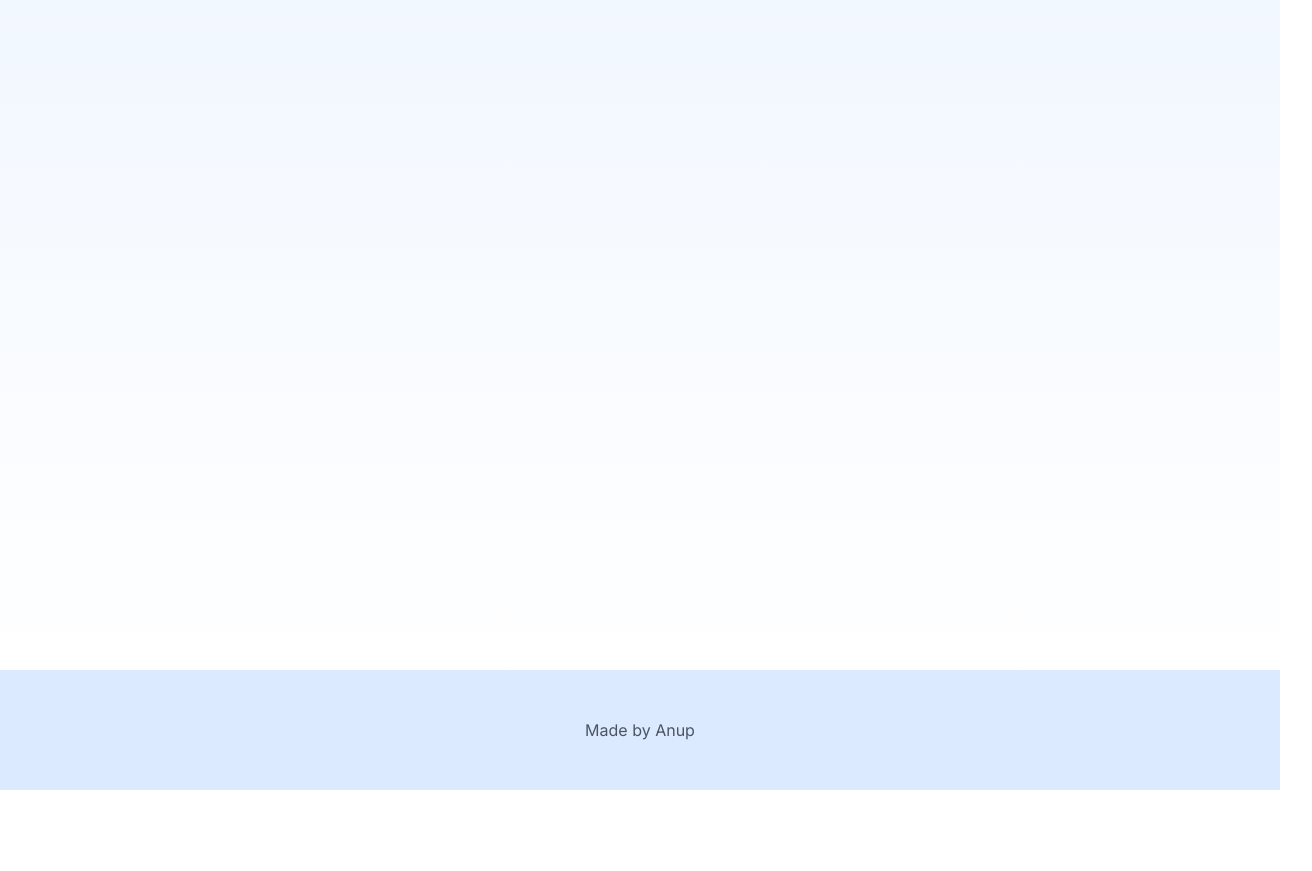
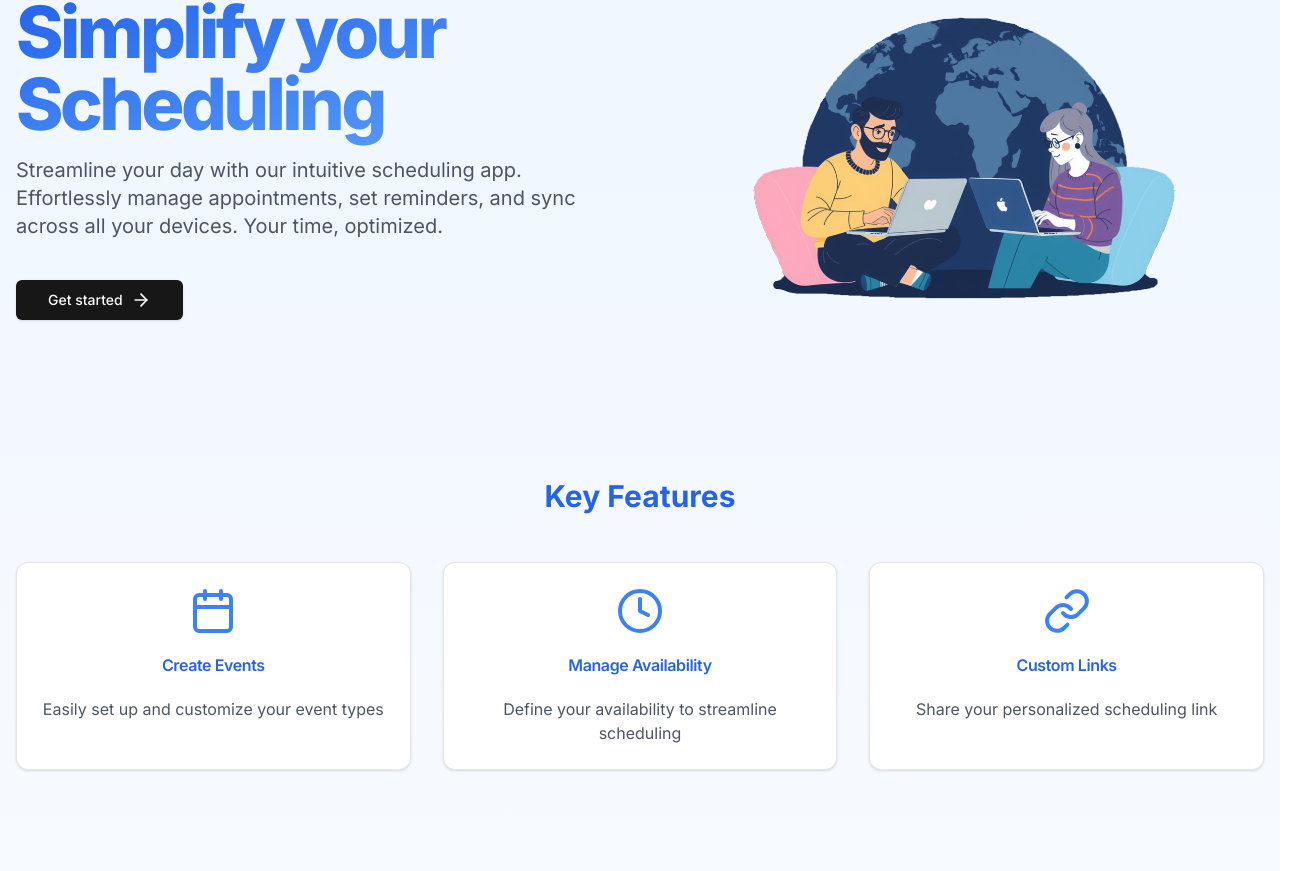
Before and after one commit to Anup4944/ScheduLifyer, a Next.js app: page / in a window 1280 px wide. Shown: the part 212-1083 px from the top of the page, 1312 px wide, since content can reach past the window. Before the commit the page ends 1002 px from the top, so only its background shows below. Built offline with nearby package versions, Linux system fonts and the light colour scheme; no server answers.

Commit message:
feat: Added new landing page, key features, users feedbacks carousel, how it works and summary

```diff
--- a/package.json
+++ b/package.json
@@ -20,6 +20,7 @@
     "@radix-ui/react-tabs": "^1.1.0",
     "class-variance-authority": "^0.7.0",
     "clsx": "^2.1.1",
+    "embla-carousel-autoplay": "^8.3.0",
     "embla-carousel-react": "^8.3.0",
     "lucide-react": "^0.446.0",
     "next": "14.2.13",
--- a/src/app/globals.css
+++ b/src/app/globals.css
@@ -5,6 +5,9 @@
 @layer utilities {
   .text-balance {
     text-wrap: balance;
+  }
+  .gradient-title {
+    @apply font-extrabold bg-gradient-to-br from-blue-600 to-blue-400 bg-clip-text tracking-tighter text-transparent pb-4 pr-2;
   }
 }
 
--- a/src/app/page.tsx
+++ b/src/app/page.tsx
@@ -1,5 +1,138 @@
+import Image from "next/image";
+import Poster from "../../public/poster.png";
+import Link from "next/link";
 import { Button } from "@/components/ui/button";
+import { ArrowRight, Calendar, Clock, LinkIcon } from "lucide-react";
+import { Card, CardContent, CardHeader, CardTitle } from "@/components/ui/card";
+import Testimonails from "@/components/Testimonails";
 
 export default function Home() {
-  return <Button>Next JS setup and shadcn UI setup</Button>;
+  const features = [
+    {
+      icon: Calendar,
+      title: "Create Events",
+      description: "Easily set up and customize your event types",
+    },
+    {
+      icon: Clock,
+      title: "Manage Availability",
+      description: "Define your availability to streamline scheduling",
+    },
+    {
+      icon: LinkIcon,
+      title: "Custom Links",
+      description: "Share your personalized scheduling link",
+    },
+  ];
+
+  const howItWorks = [
+    { step: "Sign Up", description: "Create your free Schedulrr account" },
+    {
+      step: "Set Availability",
+      description: "Define when you're available for meetings",
+    },
+    {
+      step: "Share Your Link",
+      description: "Send your scheduling link to clients or colleagues",
+    },
+    {
+      step: "Get Booked",
+      description: "Receive confirmations for new appointments automatically",
+    },
+  ];
+  return (
+    <main className="container mx-auto px-4 py-16">
+      <div className="flex flex-col lg:flex-row items-center justify-between gap-12 mb-24">
+        <div className="lg:w-1/2">
+          <h1 className="text-7xl font-extrabold pb-6 gradient-title">
+            Simplify your Scheduling
+          </h1>
+          <p className="text-xl text-gray-600 mb-10">
+            Streamline your day with our intuitive scheduling app. Effortlessly
+            manage appointments, set reminders, and sync across all your
+            devices. Your time, optimized.
+          </p>
+          <Link href="/dashboard">
+            <Button size="lg">
+              Get started
+              <ArrowRight className="ml-2 h-5 w-5" />
+            </Button>
+          </Link>
+        </div>
+        <div className="lg:w-1/2 flex justify-center">
+          <div className="relative w-full max-w-md aspect-square">
+            <Image
+              src={Poster}
+              alt="scheduling illustration"
+              layout="fill"
+              objectFit="contain"
+            />
+          </div>
+        </div>
+      </div>
+      <div className="mb-24">
+        <h2 className="text-3xl font-bold text-center mb-12 text-blue-600">
+          Key Features
+        </h2>
+        <div className="grid grid-cols-1 md:grid-cols-3 gap-8">
+          {features.map((item, index) => {
+            return (
+              <Card key={index}>
+                <CardHeader>
+                  <item.icon className="w-12 h-12 text-blue-500 mb-4 mx-auto" />
+                  <CardTitle className="text-center text-blue-600">
+                    {item.title}
+                  </CardTitle>
+                </CardHeader>
+                <CardContent>
+                  <p className="text-center text-gray-600">
+                    {item.description}
+                  </p>
+                </CardContent>
+              </Card>
+            );
+          })}
+        </div>
+      </div>
+
+      <div className="mb-24">
+        <h2 className="text-3xl font-bold text-center mb-12 text-blue-600">
+          What our users say
+        </h2>
+        <Testimonails />
+      </div>
+      <div className="mb-24">
+        <h2 className="text-3xl font-bold text-center mb-12 text-blue-600">
+          How it works
+        </h2>
+        <div className="grid grid-cols-1 md:grid-cols-2 lg:grid-cols-4 gap-8">
+          {howItWorks.map((item, index) => (
+            <div key={index} className="text-center">
+              <div className="bg-blue-100 rounded-full w-16 h-16 flex items-center justify-center mx-auto mb-4">
+                <span className="text-blue-600 font-bold text-xl">
+                  {index + 1}
+                </span>
+              </div>
+              <h3 className="font-semibold text-lg mb-2">{item.step}</h3>
+              <p className="text-gray-600">{item.description}</p>
+            </div>
+          ))}
+        </div>
+      </div>
+      <div className="bg-blue-600 text-white rounded-lg p-8 text-center">
+        <h2 className="text-3xl font-bold mb-4">
+          Ready to simplify your Scheduling?
+        </h2>
+        <p className="text-xl mb-6">
+          Join thousands of professionals who trust Scheduliyer for efficient
+          time management.
+        </p>
+        <Link href="/dashboard">
+          <Button className="text-blue-600" variant="secondary" size="lg">
+            Start for free <ArrowRight className="ml-2 h-5 w-5" />
+          </Button>
+        </Link>
+      </div>
+    </main>
+  );
 }
--- /dev/null
+++ b/src/components/Testimonails.tsx
@@ -0,0 +1,90 @@
+"use client";
+import { Avatar, AvatarFallback, AvatarImage } from "./ui/avatar";
+import { Card, CardContent } from "./ui/card";
+import {
+  Carousel,
+  CarouselContent,
+  CarouselItem,
+  CarouselPrevious,
+  CarouselNext,
+} from "./ui/carousel";
+import Autoplay from "embla-carousel-autoplay";
+
+const Testimonails = () => {
+  const testimonials = [
+    {
+      name: "Sarah Johnson",
+      role: "Marketing Manager",
+      content:
+        "Schedulrr has transformed how I manage my team's meetings. It's intuitive and saves us hours every week!",
+      image: "https://i.pravatar.cc/150?img=1",
+    },
+    {
+      name: "David Lee",
+      role: "Freelance Designer",
+      content:
+        "As a freelancer, Schedulrr helps me stay organized and professional. My clients love how easy it is to book time with me.",
+      image: "https://i.pravatar.cc/150?img=2",
+    },
+    {
+      name: "Emily Chen",
+      role: "Startup Founder",
+      content:
+        "Schedulrr streamlined our hiring process. Setting up interviews has never been easier!",
+      image: "https://i.pravatar.cc/150?img=3",
+    },
+    {
+      name: "Michael Brown",
+      role: "Sales Executive",
+      content:
+        "I've seen a 30% increase in my meeting bookings since using Schedulrr. It's a game-changer for sales professionals.",
+      image: "https://i.pravatar.cc/150?img=4",
+    },
+  ];
+  return (
+    <Carousel
+      className="w-full mx-auto"
+      plugins={[
+        Autoplay({
+          delay: 2000,
+        }),
+      ]}
+    >
+      <CarouselContent>
+        {testimonials.map((testimonial, index) => (
+          <CarouselItem key={index} className=" md:basis-1/2 lg:basis-1/3">
+            <Card className="h-full">
+              <CardContent className="flex flex-col justify-between h-full items-center p-6">
+                <p className="text-gray-600 mb-4">
+                  &quot;{testimonial.content}&quot;
+                </p>
+                <div className="flex items-center mt-4">
+                  <Avatar className="h-12 w-12 mr-4">
+                    <AvatarImage
+                      src={testimonial.image}
+                      alt="testimonial name"
+                    />
+                    <AvatarFallback>
+                      {testimonial.name
+                        .split("")
+                        .map((n) => n[0])
+                        .join()}
+                    </AvatarFallback>
+                  </Avatar>
+                  <div>
+                    <p className="font-semibold">{testimonial.name}</p>
+                    <p className="text-sm text-gray-500">{testimonial.role}</p>
+                  </div>
+                </div>
+              </CardContent>
+            </Card>
+          </CarouselItem>
+        ))}
+      </CarouselContent>
+      <CarouselPrevious />
+      <CarouselNext />
+    </Carousel>
+  );
+};
+
+export default Testimonails;
```
Also changed, not shown: public/poster.png (added), 1 other file (tests, documents, lock files or other folders).
